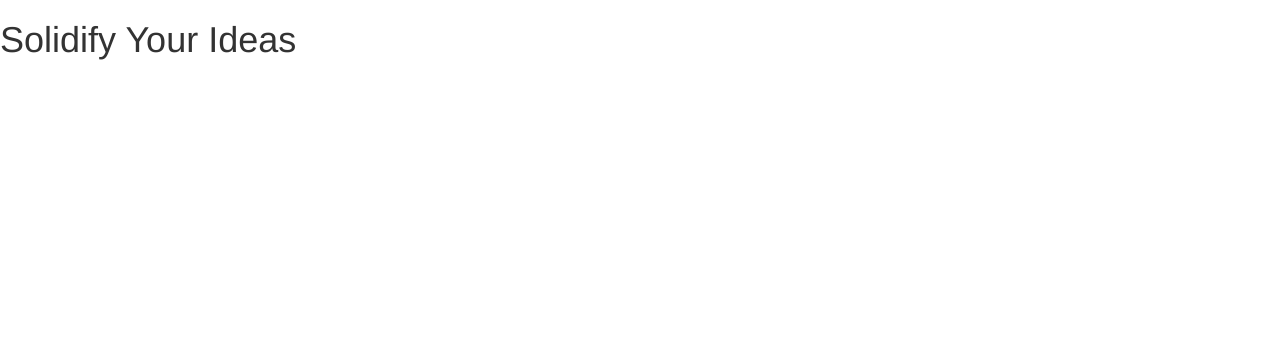
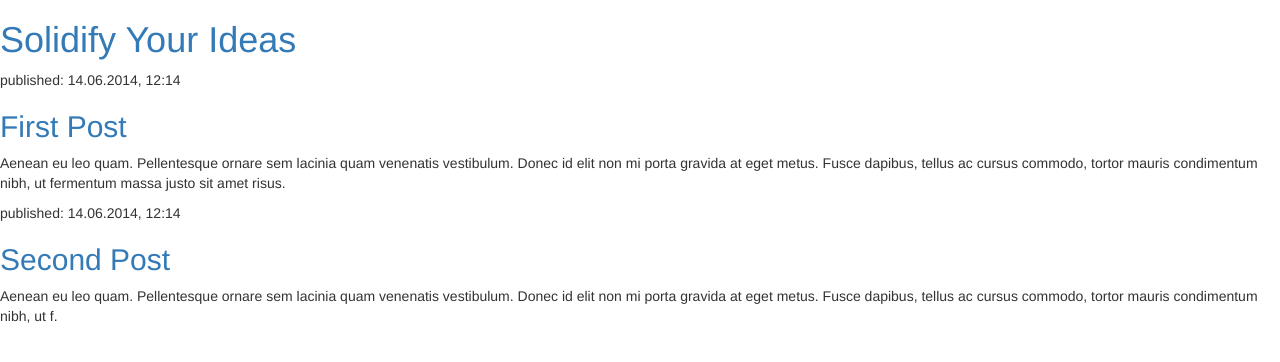
Before and after one commit to mtham8/bloggify, a Django app: page / in a window 1280 px wide. Shown: the top 362 px of the page. Run offline with Django 3.2, Linux system fonts and the light colour scheme; some libraries are stand-ins or nearby versions.

Commit message:
[feat] testing template

```diff
--- /dev/null
+++ b/myenv/pip-selfcheck.json
@@ -0,0 +1 @@
+{"last_check":"2016-11-02T04:12:28Z","pypi_version":"8.1.2"}
--- /dev/null
+++ b/myenv/pyvenv.cfg
@@ -0,0 +1,3 @@
+home = /usr/local/bin
+include-system-site-packages = false
+version = 3.5.2
--- a/public/templates/public/post_list.html
+++ b/public/templates/public/post_list.html
@@ -6,6 +6,20 @@
   <link rel="stylesheet" href="https://maxcdn.bootstrapcdn.com/bootstrap/3.3.7/css/bootstrap.min.css" integrity="sha384-BVYiiSIFeK1dGmJRAkycuHAHRg32OmUcww7on3RYdg4Va+PmSTsz/K68vbdEjh4u" crossorigin="anonymous">
 </head>
 <body>
-  <h1>Solidify Your Ideas</h1>
+  <div>
+      <h1><a href="">Solidify Your Ideas</a></h1>
+  </div>
+
+  <div>
+      <p>published: 14.06.2014, 12:14</p>
+      <h2><a href="">First Post</a></h2>
+      <p>Aenean eu leo quam. Pellentesque ornare sem lacinia quam venenatis vestibulum. Donec id elit non mi porta gravida at eget metus. Fusce dapibus, tellus ac cursus commodo, tortor mauris condimentum nibh, ut fermentum massa justo sit amet risus.</p>
+  </div>
+
+  <div>
+      <p>published: 14.06.2014, 12:14</p>
+      <h2><a href="">Second Post</a></h2>
+      <p>Aenean eu leo quam. Pellentesque ornare sem lacinia quam venenatis vestibulum. Donec id elit non mi porta gravida at eget metus. Fusce dapibus, tellus ac cursus commodo, tortor mauris condimentum nibh, ut f.</p>
+  </div>
 </body>
 </html>
```
Also changed, not shown: 12 other files.
